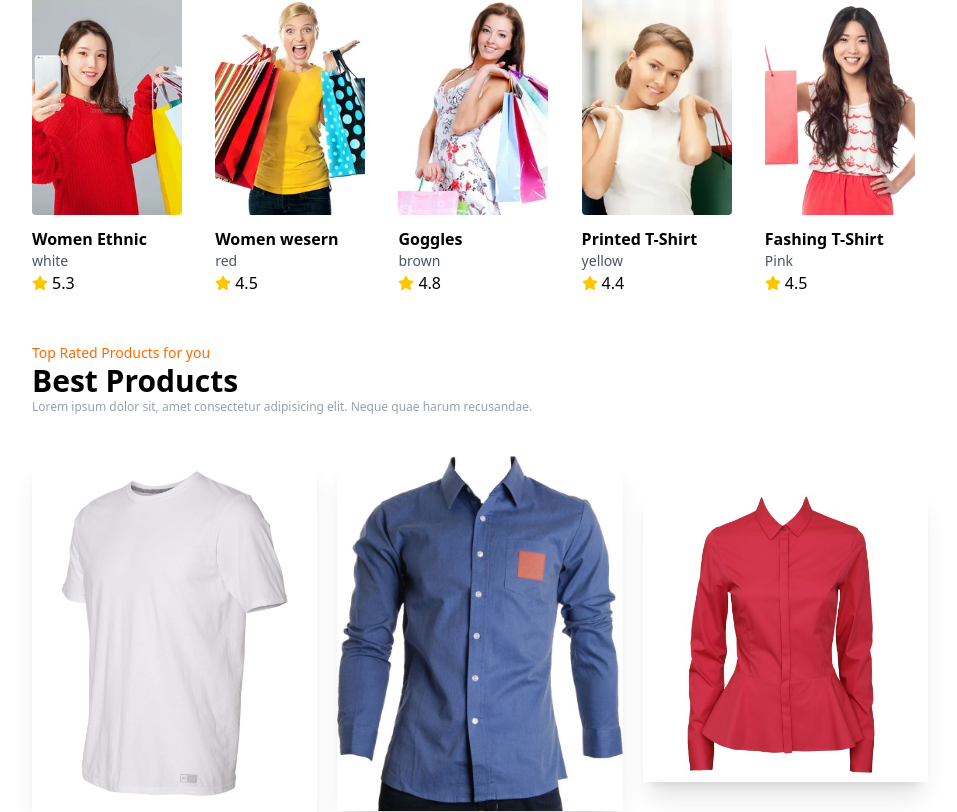
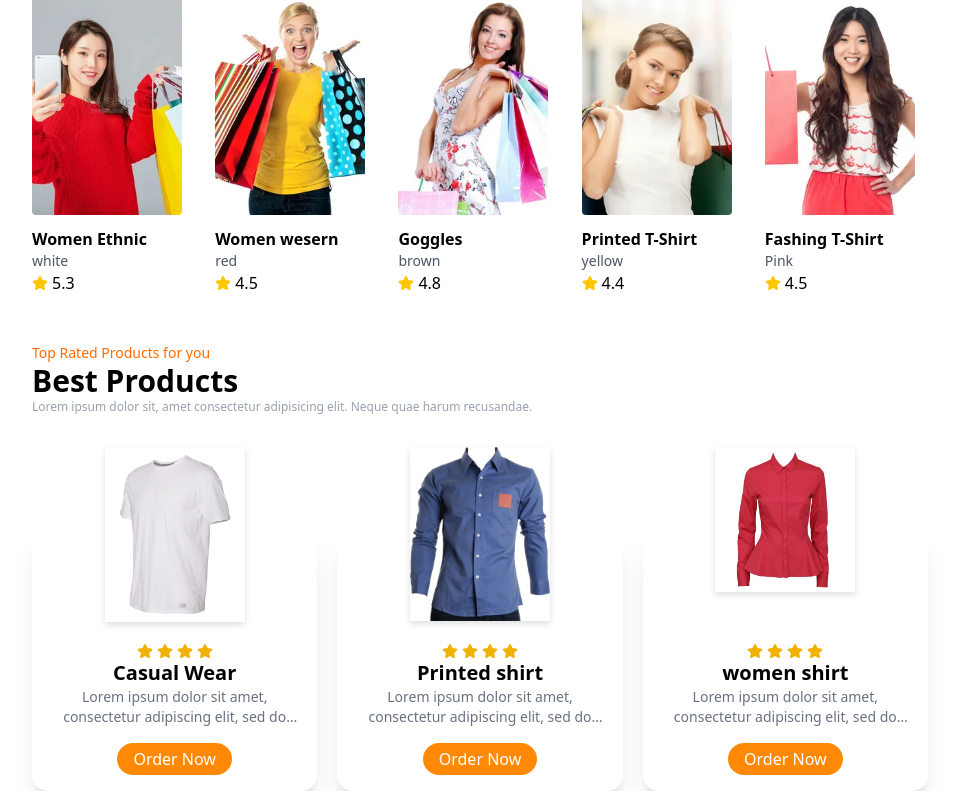
Before and after one commit to javohirxolboyev01/Shopping, a React (Vite) app: page / in a window 1280 px wide. Shown: the part 927-1739 px from the top of the page, without its empty margins (160-1117 px from the left). After the commit the page ends 1718 px from the top, so only its background shows below. Built offline with nearby package versions, Linux system fonts and the light colour scheme.

Commit message:
TopProductni yangiladim

```diff
--- a/src/components/TopProducts/TopProducs.jsx
+++ b/src/components/TopProducts/TopProducs.jsx
@@ -33,7 +33,7 @@ const TopProducs = () => {
     <div>
       <div className="container">
         {/* Header section */}
-        <div className="text-left mb-10  ">
+        <div className="text-left mb-28  ">
           <p data-aos="fade-up" className="text-sm text-orange-500">
             Top Rated Products for you
           </p>
@@ -54,17 +54,47 @@ const TopProducs = () => {
         >
           {ProducsData.map((data) => (
             <div
+            key={data.id}
+            // data-aos="zoom-in"
               className=" rounded-2xl bg-white dark:bg-gray-800
             hover:bg-black/80 dark:hover:bg-orange-300
             hover:text-white relative shadow-xl
-            duration-high group max-w-[300px]
+            duration-300 group max-w-[300px]
             "
             >
               {/* image section */}
-              <div>
-                <img src={data.img} />
+              <div className="h-[100px]">
+                <img src={data.img}
+
+                className="max-w-[140px] block mx-auto transform -translate-y-20 group-hover:scale-105 duration-300 drop-shadow-md"
+                />
               </div>
               {/* details section  */}
+              <div className="p-4 text-center ">
+                {/* star reting */}
+                <div className=" w-full flex items-center
+                justify-center gap-1
+                ">
+                  <FaStar className="text-yellow-500"/>
+                  <FaStar className="text-yellow-500"/>
+                  <FaStar className="text-yellow-500"/>
+                  <FaStar className="text-yellow-500"/>
+                </div>
+                 <h1
+                 className="text-xl font-bold"
+                 >{data.title}</h1>
+                 <p
+                 className="text-gray-500 group-hover:text-white durtion-300 *
+                 text-sm line-clamp-2
+                 "
+                 >{data.description}</p>
+                 <button
+                 className="bg-orange-400 hover:scale-105 duration-300 text-white py-1 px-4
+                 rounded-full mt-4 group-hover:bg-white
+                 "
+                //  onClick={handleOrderPopup}
+                 >Order Now</button>
+              </div>
             </div>
           ))}
         </div>
```
